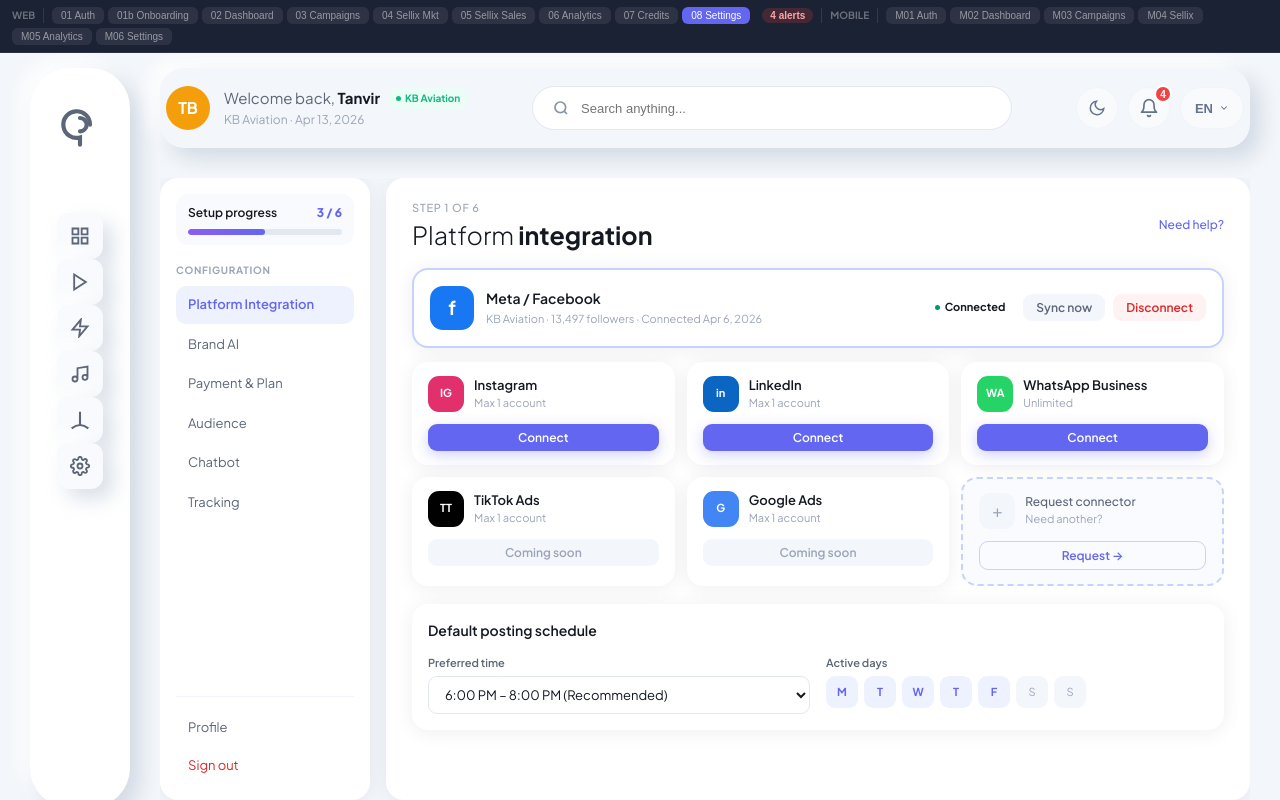
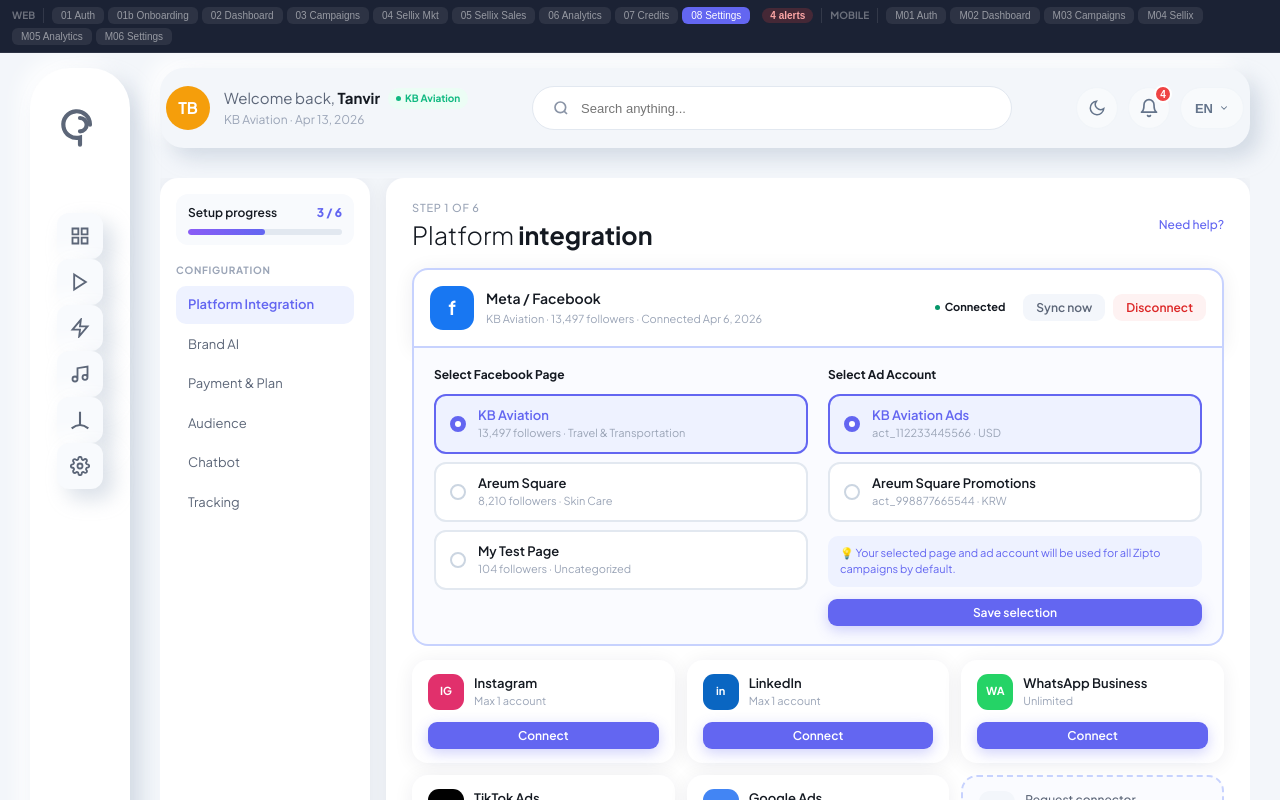
Before and after one commit to CodeHub1443/Zipto_Front_End, a React (Vite) app: page / in a window 1280 px wide. Both pictures are taken after a click on the button "08 Settings". Shown: the top 800 px of the page. Built offline with nearby package versions, Linux system fonts and the light colour scheme; the HTML template or start-up script is replaced by a standard one.

Commit message:
Add Meta Page & Ad Account selector to Platform Integration (conditional on connection)

```diff
--- a/src/pages/Settings.jsx
+++ b/src/pages/Settings.jsx
@@ -138,6 +138,21 @@
   const days = ['M', 'T', 'W', 'T', 'F', 'S', 'S'];
   const [active, setActive] = useState([0, 1, 2, 3, 4]);
 
+  // Meta connection state
+  const [metaConnected, setMetaConnected] = useState(true);
+  const [selectedPage, setSelectedPage] = useState('kb_aviation');
+  const [selectedAd, setSelectedAd] = useState('act_112233445566');
+
+  const fbPages = [
+    { id: 'kb_aviation',  name: 'KB Aviation',  followers: '13,497', category: 'Travel & Transportation' },
+    { id: 'areum_square', name: 'Areum Square',  followers: '8,210',  category: 'Skin Care' },
+    { id: 'test_page',    name: 'My Test Page',  followers: '104',    category: 'Uncategorized' },
+  ];
+  const adAccounts = [
+    { id: 'act_112233445566', name: 'KB Aviation Ads', currency: 'USD' },
+    { id: 'act_998877665544', name: 'Areum Square Promotions', currency: 'KRW' },
+  ];
+
   return (
     <>
       <div style={{ display: 'flex', alignItems: 'center', justifyContent: 'space-between', marginBottom: 18 }}>
@@ -149,25 +164,76 @@
       </div>
 
       {/* Connected FB card */}
-      <div style={{ background: C.white, border: '2px solid #C7D2FE', borderRadius: 16, padding: 16, marginBottom: 14, boxShadow: '0 2px 20px rgba(14,25,55,.07)' }}>
+      <div style={{ background: C.white, border: `2px solid ${metaConnected ? '#C7D2FE' : '#E2E8F0'}`, borderRadius: 16, padding: 16, marginBottom: metaConnected ? 0 : 14, boxShadow: '0 2px 20px rgba(14,25,55,.07)', borderBottomLeftRadius: metaConnected ? 0 : 16, borderBottomRightRadius: metaConnected ? 0 : 16 }}>
         <div style={{ display: 'flex', alignItems: 'center', justifyContent: 'space-between' }}>
           <div style={{ display: 'flex', alignItems: 'center', gap: 12 }}>
             <div style={{ width: 44, height: 44, background: '#1877F2', borderRadius: 13, display: 'flex', alignItems: 'center', justifyContent: 'center', fontSize: 19, fontWeight: 700, color: '#fff' }}>f</div>
             <div>
               <div style={{ fontSize: 14, fontWeight: 600, color: C.t1, marginBottom: 2 }}>Meta / Facebook</div>
-              <div style={s.tiny}>KB Aviation · 13,497 followers · Connected Apr 6, 2026</div>
+              <div style={s.tiny}>{metaConnected ? 'KB Aviation · 13,497 followers · Connected Apr 6, 2026' : 'Not connected'}</div>
             </div>
           </div>
           <div style={{ display: 'flex', alignItems: 'center', gap: 8 }}>
-            <V1Badge variant="green" dot>Connected</V1Badge>
-            <Btn variant="secondary" size="sm">Sync now</Btn>
-            <Btn variant="danger" size="sm">Disconnect</Btn>
+            {metaConnected
+              ? <><V1Badge variant="green" dot>Connected</V1Badge><Btn variant="secondary" size="sm">Sync now</Btn><Btn variant="danger" size="sm" onClick={() => setMetaConnected(false)}>Disconnect</Btn></>
+              : <Btn variant="primary" size="sm" onClick={() => setMetaConnected(true)}>Connect Meta</Btn>
+            }
           </div>
         </div>
       </div>
 
-      {/* 3×3 platform grid (5 platforms + 1 request = 6 cards, 3 per row) */}
-      <div style={{ display: 'grid', gridTemplateColumns: 'repeat(3, 1fr)', gap: 12, marginBottom: 18 }}>
+      {/* ── Page & Ad Account selector — only shown when Meta is connected ── */}
+      {metaConnected && (
+        <div style={{ background: '#FAFBFF', border: '2px solid #C7D2FE', borderTop: 'none', borderRadius: '0 0 16px 16px', padding: '18px 20px', marginBottom: 14 }}>
+          <div style={{ display: 'grid', gridTemplateColumns: '1fr 1fr', gap: 20 }}>
+
+            {/* Facebook Page selector */}
+            <div>
+              <div style={{ fontSize: 12, fontWeight: 700, color: C.t1, marginBottom: 10 }}>Select Facebook Page</div>
+              <div style={{ display: 'flex', flexDirection: 'column', gap: 8 }}>
+                {fbPages.map(pg => (
+                  <div key={pg.id} onClick={() => setSelectedPage(pg.id)} style={{ display: 'flex', alignItems: 'center', gap: 12, padding: '10px 14px', borderRadius: 12, border: `2px solid ${selectedPage === pg.id ? '#6366F1' : '#E2E8F0'}`, background: selectedPage === pg.id ? '#EEF2FF' : '#fff', cursor: 'pointer', transition: 'all .15s' }}>
+                    <div style={{ width: 16, height: 16, borderRadius: '50%', border: `2px solid ${selectedPage === pg.id ? '#6366F1' : '#CBD5E1'}`, background: selectedPage === pg.id ? '#6366F1' : '#fff', display: 'flex', alignItems: 'center', justifyContent: 'center', flexShrink: 0 }}>
+                      {selectedPage === pg.id && <div style={{ width: 6, height: 6, borderRadius: '50%', background: '#fff' }} />}
+                    </div>
+                    <div style={{ flex: 1 }}>
+                      <div style={{ fontSize: 13, fontWeight: 600, color: selectedPage === pg.id ? C.a1 : C.t1 }}>{pg.name}</div>
+                      <div style={s.tiny}>{pg.followers} followers · {pg.category}</div>
+                    </div>
+                  </div>
+                ))}
+              </div>
+            </div>
+
+            {/* Ad Account selector */}
+            <div>
+              <div style={{ fontSize: 12, fontWeight: 700, color: C.t1, marginBottom: 10 }}>Select Ad Account</div>
+              <div style={{ display: 'flex', flexDirection: 'column', gap: 8, marginBottom: 14 }}>
+                {adAccounts.map(acc => (
+                  <div key={acc.id} onClick={() => setSelectedAd(acc.id)} style={{ display: 'flex', alignItems: 'center', gap: 12, padding: '10px 14px', borderRadius: 12, border: `2px solid ${selectedAd === acc.id ? '#6366F1' : '#E2E8F0'}`, background: selectedAd === acc.id ? '#EEF2FF' : '#fff', cursor: 'pointer', transition: 'all .15s' }}>
+                    <div style={{ width: 16, height: 16, borderRadius: '50%', border: `2px solid ${selectedAd === acc.id ? '#6366F1' : '#CBD5E1'}`, background: selectedAd === acc.id ? '#6366F1' : '#fff', display: 'flex', alignItems: 'center', justifyContent: 'center', flexShrink: 0 }}>
+                      {selectedAd === acc.id && <div style={{ width: 6, height: 6, borderRadius: '50%', background: '#fff' }} />}
+                    </div>
+                    <div style={{ flex: 1 }}>
+                      <div style={{ fontSize: 13, fontWeight: 600, color: selectedAd === acc.id ? C.a1 : C.t1 }}>{acc.name}</div>
+                      <div style={s.tiny}>{acc.id} · {acc.currency}</div>
+                    </div>
+                  </div>
+                ))}
+              </div>
+              <div style={{ background: '#EEF2FF', borderRadius: 10, padding: '9px 12px', fontSize: 11, color: C.a1 }}>
+                💡 Your selected page and ad account will be used for all Zipto campaigns by default.
+              </div>
+              <div style={{ marginTop: 12 }}>
+                <Btn variant="primary" style={{ width: '100%', justifyContent: 'center' }}>Save selection</Btn>
+              </div>
+            </div>
+          </div>
+        </div>
+      )}
+
+      {/* 3×3 platform grid */}
+      <div style={{ display: 'grid', gridTemplateColumns: 'repeat(3, 1fr)', gap: 12, marginBottom: 18, marginTop: metaConnected ? 14 : 0 }}>
         {platforms.map(({ id, bg, label, name, sub, soon }) => (
           <div key={id} style={{ ...s.card, display: 'flex', flexDirection: 'column', gap: 12, padding: '14px 16px' }}>
             <div style={{ display: 'flex', alignItems: 'center', gap: 10 }}>
```
